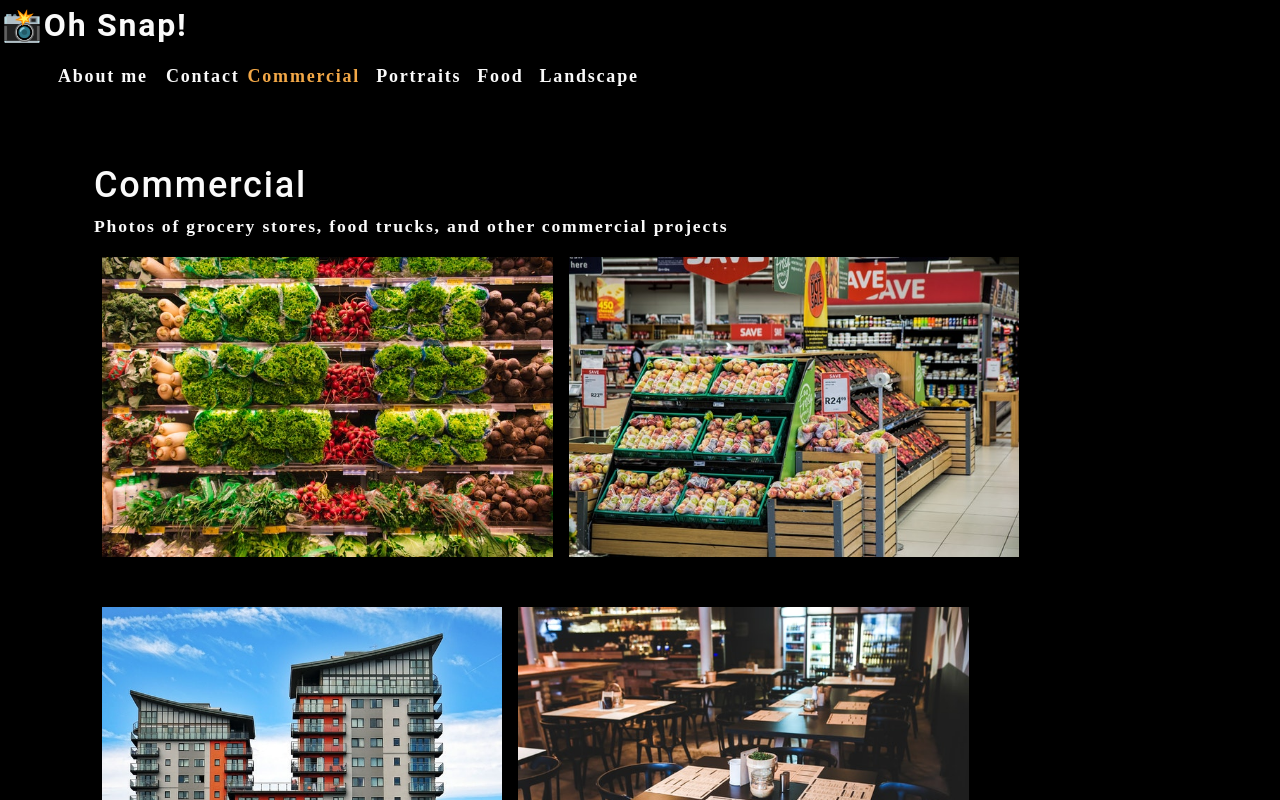
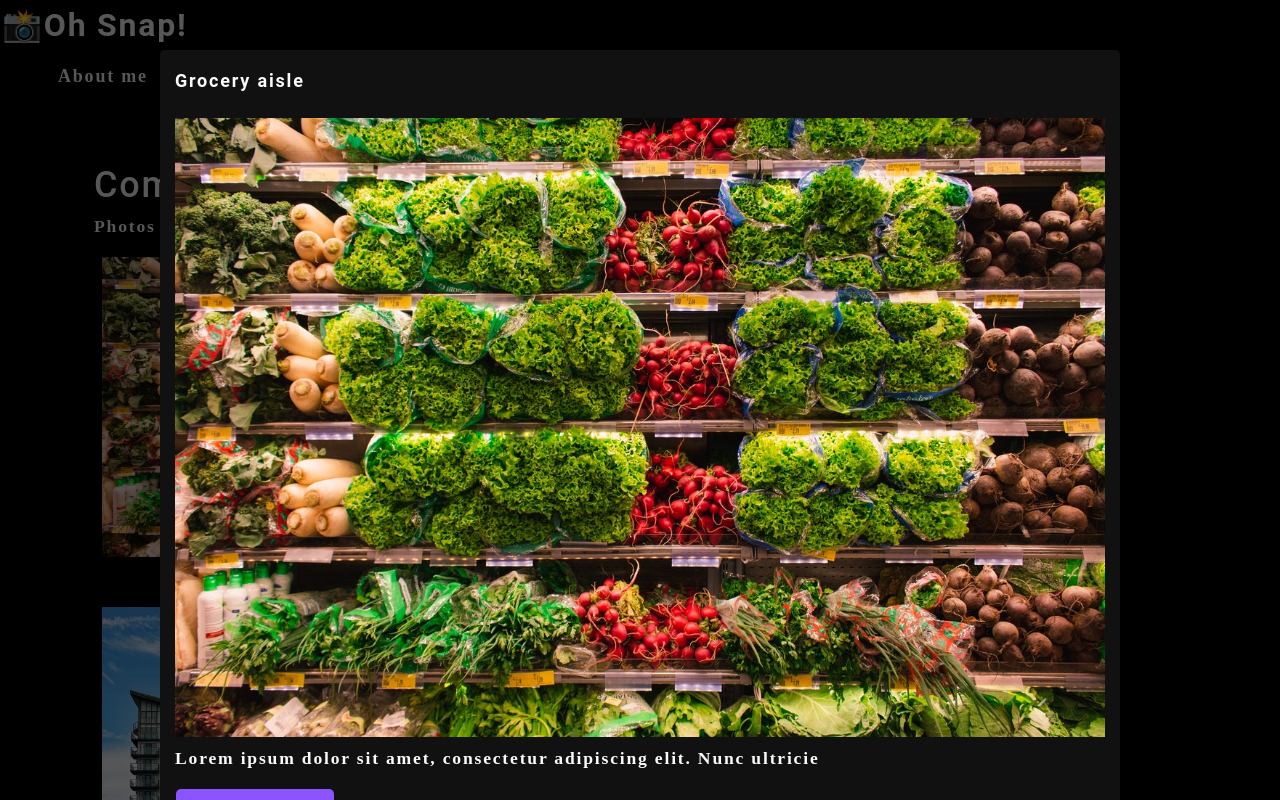
Before and after one commit to niles87/photo-port, a React (Create React App) app: page / in a window 1280 px wide. Both pictures are taken after a click on the picture 327 px from the left and 406 px from the top of the page. Shown: the top 800 px of the page. Built offline with nearby package versions, Linux system fonts and the light colour scheme.

Commit message:
added modal component, and logic to control modal

```diff
--- /dev/null
+++ b/src/components/Modal/index.js
@@ -0,0 +1,18 @@
+import React from "react";
+
+const Modal = ({ onClose, currentPhoto }) => {
+    const { name, category, description, index } = currentPhoto
+
+    return (
+        <div className="modalBackdrop">
+            <div className="modalContainer">
+                <h3 className="modalTitle">{name}</h3>
+                <img src={process.env.PUBLIC_URL + `/assets/large/${category}/${index}.jpg`} alt="current category" />
+                <p>{description}</p>
+                <button type="button" onClick={onClose}>Close this modal</button>
+            </div>
+        </div>
+    );
+};
+
+export default Modal;
--- a/src/components/PhotoList/index.js
+++ b/src/components/PhotoList/index.js
@@ -1,4 +1,5 @@
 import React, { useState } from "react";
+import Modal from '../Modal'
 
 const PhotoList = ({ category }) => {
     const [photos] = useState([
@@ -98,17 +99,26 @@ const PhotoList = ({ category }) => {
             description: 'Lorem ipsum dolor sit amet, consectetur adipiscing elit. Nunc ultricie',
         },
     ]);
+    const [currentPhoto, setCurrentPhoto] = useState()
+    const [isModalOpen, setIsModalOpen] = useState(false)
+
+    const toggleModal = (image, i) => {
+        setCurrentPhoto({ ...image, index: i })
+        setIsModalOpen(!isModalOpen)
+    }
 
     const currentPhotos = photos.filter(photo => photo.category === category)
 
     return (
         <div>
+            {isModalOpen && <Modal currentPhoto={currentPhoto} onClose={toggleModal} />}
             <div className="flex-row">
                 {currentPhotos.map((image, i) => (
                     <img
                         src={process.env.PUBLIC_URL + `/assets/small/${category}/${i}.jpg`}
                         alt={image.name}
                         className="img-thumbnail mx-1"
+                        onClick={() => toggleModal(image, i)}
                         key={image.name}
                     />
                 ))}
```
